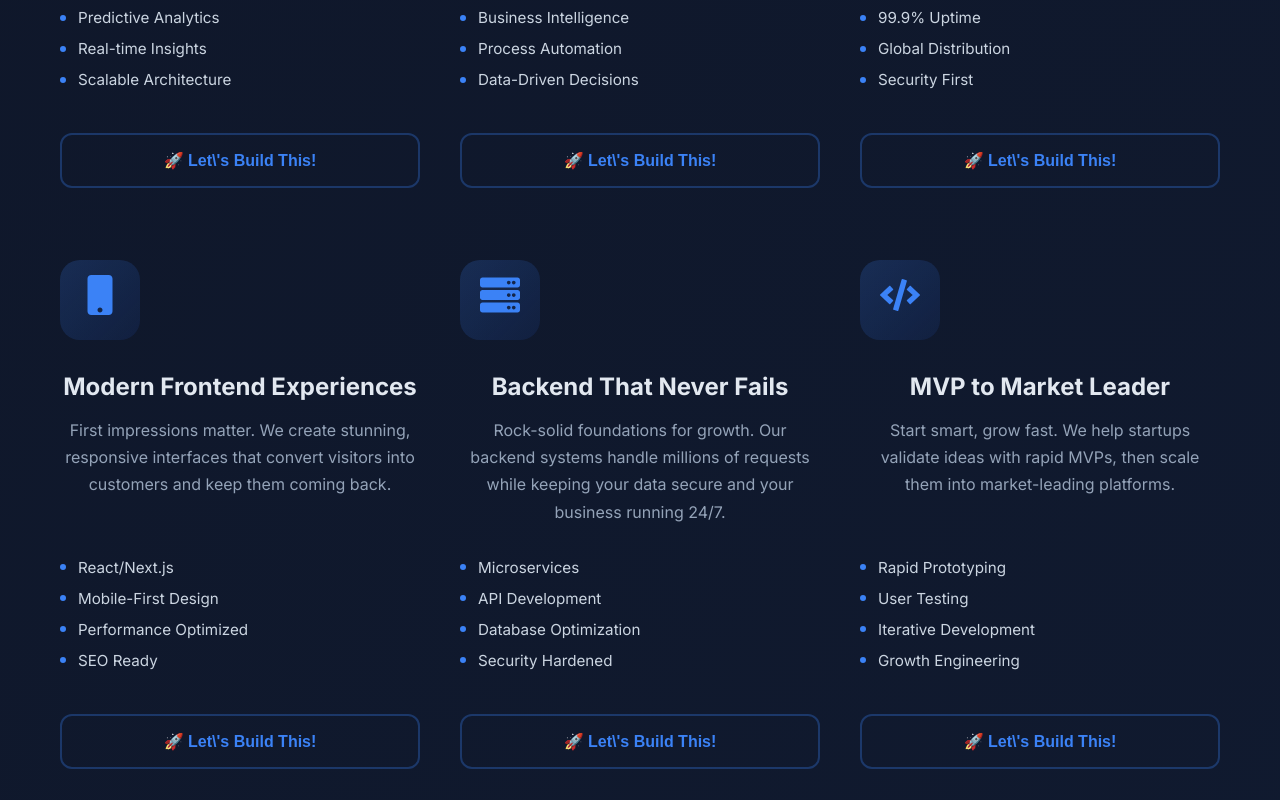
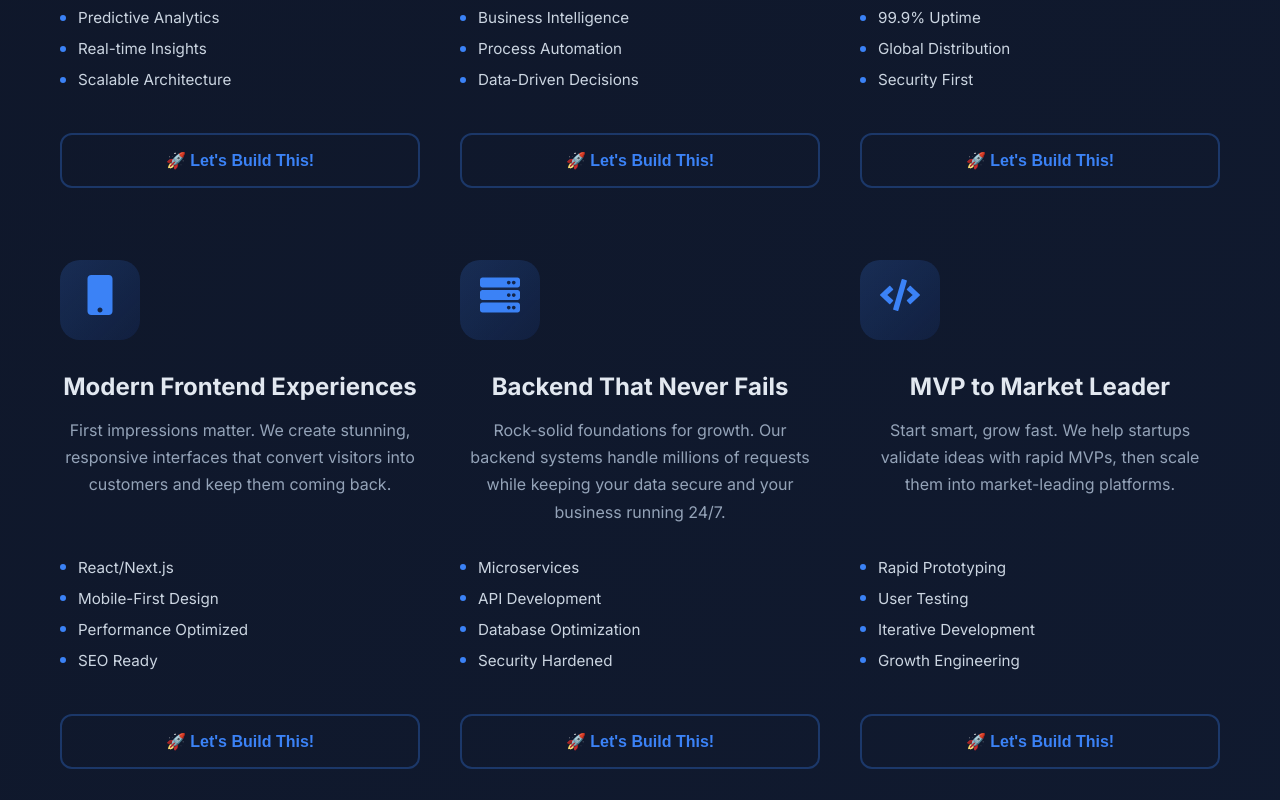
Before and after one commit to rajeshreddyrrr/ZealInfy-Website, a React (Create React App) app: page / in a window 1280 px wide. Shown: the part 4020-4820 px from the top of the page. Built offline with nearby package versions, Linux system fonts and the light colour scheme.

Commit message:
fix: correct typo in button text in Services component

```diff
--- a/src/components/Services.tsx
+++ b/src/components/Services.tsx
@@ -83,7 +83,7 @@ const Services: React.FC = () => {
             </ul>
 
             <button className="service-button">
-              🚀 Let\'s Build This!
+              🚀 Let's Build This!
             </button>
           </div>
         ))}
```
